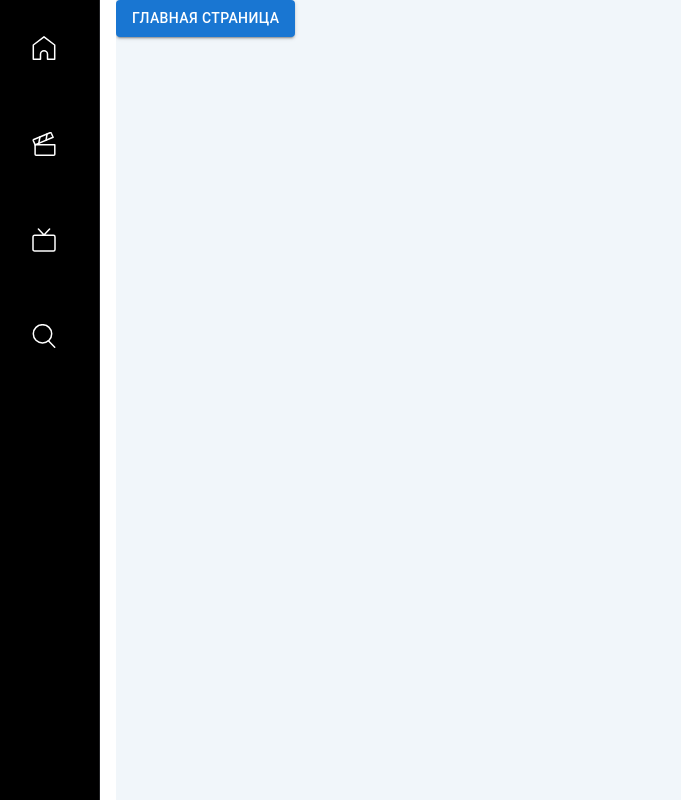
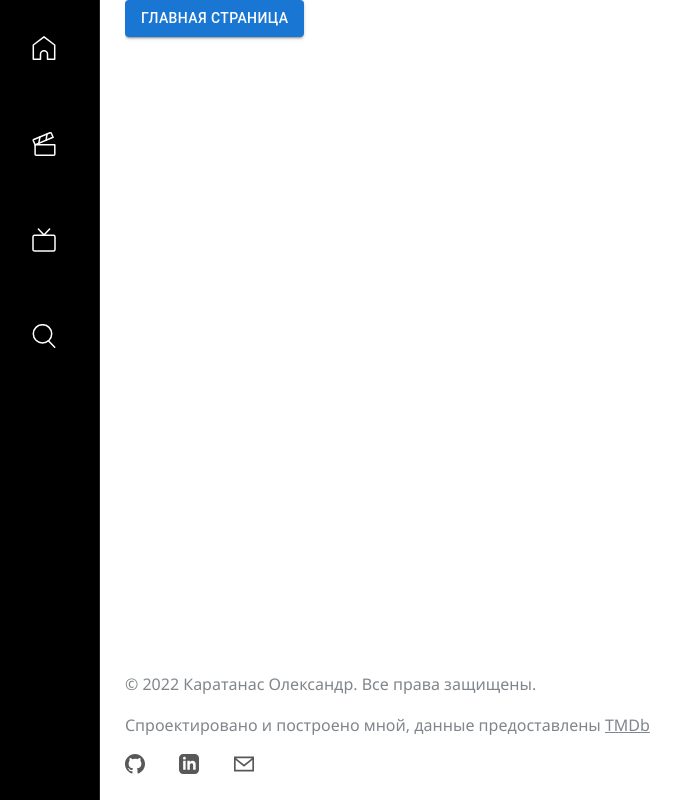
Before and after one commit to SENNQQ/movie-galaxy, a React (Create React App) app in the folder client/: page / in a window 1280 px wide. Shown: the whole page, without its empty margins (12-693 px from the left). Built offline with nearby package versions, Linux system fonts and the light colour scheme.

Commit message:
made footer

```diff
--- /dev/null
+++ b/client/src/components/Footer/footer.module.scss
@@ -0,0 +1,28 @@
+footer {
+  display: grid;
+  grid-template: 20% 20% min-content/1fr;
+  grid-gap: 10px;
+  color: #80868b;
+  height: 100%;
+  align-content: center;
+  p {
+    font-size: 1rem;
+  }
+
+
+  ul {
+    display: flex;
+
+    a{
+      display: flex;
+      align-items: center;
+      justify-content: start;
+      width: 3.4rem;
+    }
+  }
+
+  a {
+    color: #80868b!important;
+    text-decoration: underline;
+  }
+}
--- /dev/null
+++ b/client/src/components/Footer/index.tsx
@@ -0,0 +1,48 @@
+import React from 'react';
+import sdt from '../Sidebar/sidebar.module.scss';
+import './footer.module.scss';
+
+const Footer = () => {
+    return (
+        <footer>
+            <p>© 2022 Каратанас Олександр. Все права защищены. </p>
+            <p>Спроектировано и построено мной, данные предоставлены <a target="_blank" href="https://www.themoviedb.org/" rel="noreferrer">
+                     TMDb
+                </a>
+            </p>
+            <ul className={sdt.noList}>
+                <li>
+                    <a href="https://github.com/SENNQQ" target="_blank" aria-label="Link to GitHub account"
+                       rel="noopener noreferrer">
+                        <svg xmlns="http://www.w3.org/2000/svg" width="20" height="20" viewBox="0 0 24 24"
+                             fill="#585858">
+                            <path
+                                d="M12 0C5.374 0 0 5.373 0 12c0 5.302 3.438 9.8 8.207 11.387.599.111.793-.261.793-.577v-2.234c-3.338.726-4.033-1.416-4.033-1.416-.546-1.387-1.333-1.756-1.333-1.756-1.089-.745.083-.729.083-.729 1.205.084 1.839 1.237 1.839 1.237 1.07 1.834 2.807 1.304 3.492.997.107-.775.418-1.305.762-1.604-2.665-.305-5.467-1.334-5.467-5.931 0-1.311.469-2.381 1.236-3.221-.124-.303-.535-1.524.117-3.176 0 0 1.008-.322 3.301 1.23A11.509 11.509 0 0 1 12 5.803c1.02.005 2.047.138 3.006.404 2.291-1.552 3.297-1.23 3.297-1.23.653 1.653.242 2.874.118 3.176.77.84 1.235 1.911 1.235 3.221 0 4.609-2.807 5.624-5.479 5.921.43.372.823 1.102.823 2.222v3.293c0 .319.192.694.801.576C20.566 21.797 24 17.3 24 12c0-6.627-5.373-12-12-12z"></path>
+                        </svg>
+                    </a>
+                </li>
+                <li>
+                    <a href="https://www.linkedin.com/in/%D0%B0%D0%BB%D0%B5%D0%BA%D1%81%D0%B0%D0%BD%D0%B4%D1%80-%D0%BA%D0%B0%D1%80%D0%B0%D1%82%D0%B0%D0%BD%D0%B0%D1%81-78310823a/" target="_blank"
+                       aria-label="Link to LinkedIn account" rel="noopener noreferrer">
+                        <svg xmlns="http://www.w3.org/2000/svg" width="20" height="20" viewBox="0 0 24 24"
+                             fill="#585858">
+                            <path
+                                d="M19 0H5a5 5 0 0 0-5 5v14a5 5 0 0 0 5 5h14a5 5 0 0 0 5-5V5a5 5 0 0 0-5-5zM8 19H5V8h3v11zM6.5 6.732c-.966 0-1.75-.79-1.75-1.764s.784-1.764 1.75-1.764 1.75.79 1.75 1.764-.783 1.764-1.75 1.764zM20 19h-3v-5.604c0-3.368-4-3.113-4 0V19h-3V8h3v1.765c1.396-2.586 7-2.777 7 2.476V19z"></path>
+                        </svg>
+                    </a>
+                </li>
+                <li>
+                    <a href="mailto:topor4ik02@gmail.com" aria-label="Link to Email" rel="noopener">
+                        <svg xmlns="http://www.w3.org/2000/svg" width="20" height="20" viewBox="0 0 24 24"
+                             fill="#585858">
+                            <path
+                                d="M0 3v18h24V3H0zm21.518 2L12 12.713 2.482 5h19.036zM2 19V7.183l10 8.104 10-8.104V19H2z"></path>
+                        </svg>
+                    </a>
+                </li>
+            </ul>
+        </footer>
+    );
+};
+
+export default Footer;
--- a/client/src/components/Layout.tsx
+++ b/client/src/components/Layout.tsx
@@ -2,6 +2,7 @@ import React from 'react';
 import {Outlet} from "react-router-dom";
 import "../style/Layout.scss";
 import Sidebar from "./Sidebar";
+import Footer from "./Footer";
 
 const Layout = () => {
     return (
@@ -11,9 +12,7 @@ const Layout = () => {
                 <main>
                     <Outlet/>
                 </main>
-                {/*<footer>*/}
-
-                {/*</footer>*/}
+                <Footer/>
             </div>
         </div>
     );
--- a/client/src/components/Sidebar/sidebar.module.scss
+++ b/client/src/components/Sidebar/sidebar.module.scss
@@ -20,18 +20,21 @@
     transition: all .2s;
     background: inherit;
   }
+
+  ul li {
+      flex: 0 1 auto;
+      height: 6rem;
+  }
+
+  .noList{
+    display: flex;
+    height: 100%;
+    flex-direction: column;
+  }
 }
 
 .noList{
   padding: 0;
   margin: 0;
   list-style: none;
-  display: flex;
-  height: 100%;
-  flex-direction: column;
-
-  li{
-    flex: 0 1 auto;
-    height: 6rem;
-  }
 }
--- a/client/src/style/Layout.scss
+++ b/client/src/style/Layout.scss
@@ -1,28 +1,22 @@
 .wrapper {
   display: grid;
-  grid-template-columns: 8em 1fr;
+  grid-template: 0.8fr 0.2fr/7em 1fr;
+  grid-gap: 25px;
   grid-template-areas:
         "sidebar main"
-        "sidebar main";
+        "sidebar footer";
   height: 100vh;
 }
 
-header {
+aside {
   grid-area: sidebar;
 }
-//header{
-//  grid-area: sidebar;
-//  position: fixed;
-//  z-index: 5;
-//  background-color: #000;
-//  width: 8rem;
-//  height: 100%;
-//  border-right: 1px solid #202124;
-//}
+
+footer{
+  grid-area: footer;
+}
 
 main {
   grid-area: main;
-  background-color: #f1f6fa;
-  min-height: calc(100vh - 90px);
   overflow-x: hidden;
 }
```
